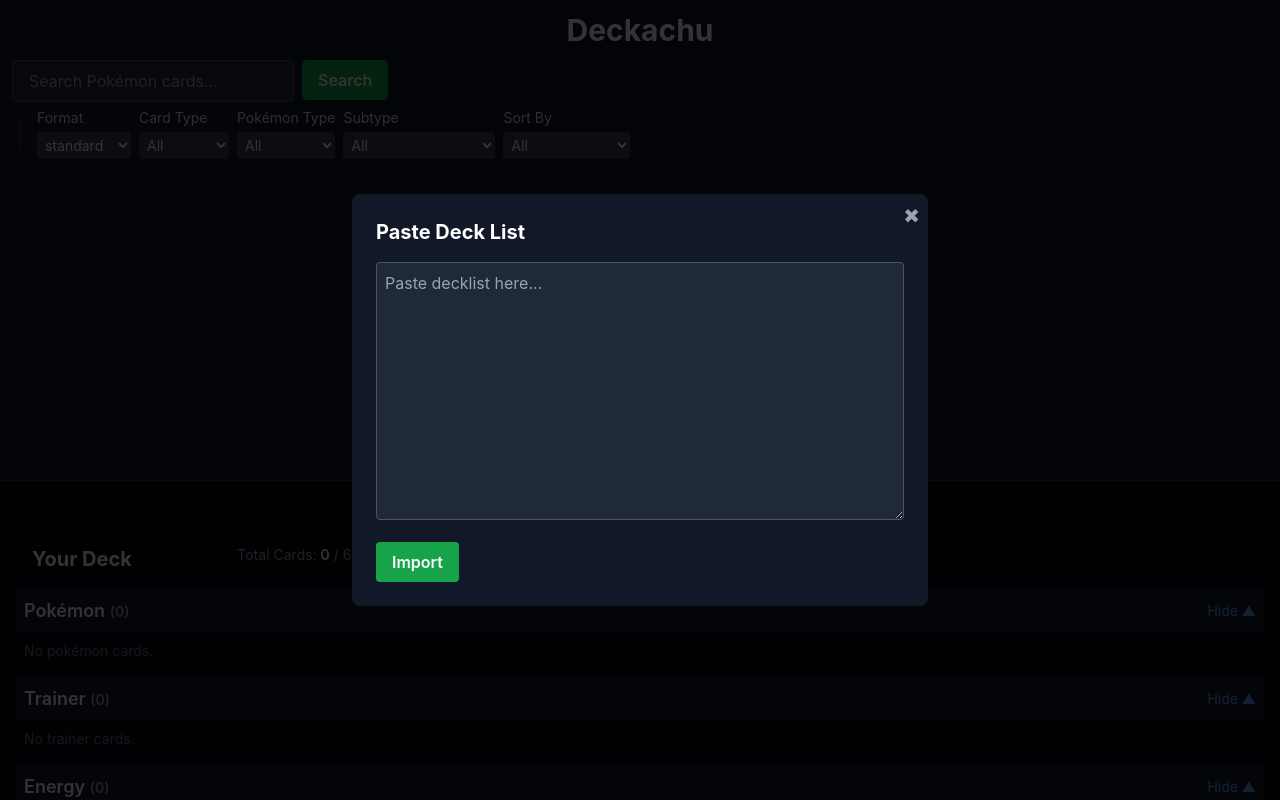
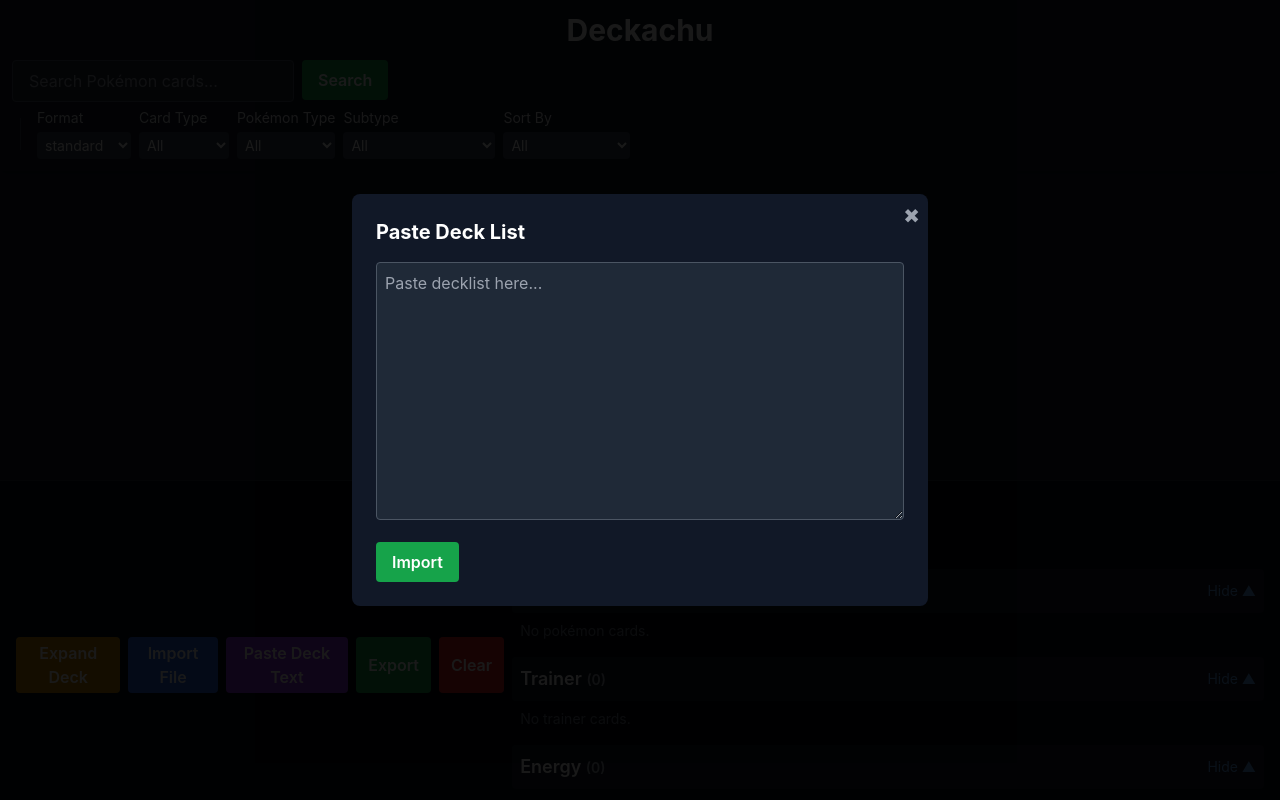
Before and after one commit to Mbani625/deckachu, a React (Create React App) app: page / in a window 1280 px wide. Both pictures are taken after a click on the button "Paste Deck Text". Built offline with nearby package versions, Linux system fonts and the light colour scheme.

Commit message:
import box update

```diff
--- a/src/App.js
+++ b/src/App.js
@@ -325,7 +325,6 @@
             className="hidden"
             onChange={handleImportDeck}
           />
-
           {/* DESKTOP BUTTON GROUP */}
           <div className="hidden md:flex gap-2">
             <button
@@ -372,7 +371,6 @@
               Clear
             </button>
           </div>
-
           {/* MOBILE OPTIONS MENU */}
           <div className="md:hidden w-full text-center">
             <button
@@ -440,6 +438,16 @@
             )}
           </div>
 
+          <DeckView
+            deck={deck}
+            onAdd={handleAddToDeck}
+            onRemove={handleRemoveFromDeck}
+            setSearchTerm={setSearchTerm}
+            searchCards={searchCards}
+            filters={activeFilters}
+          />
+        </div>
+
         {/* DECK TEXT MODAL */}
         {showTextImport && (
           <div className="fixed inset-0 z-[9999]">
@@ -451,16 +459,6 @@
             />
           </div>
         )}
-        </div>
-
-        <DeckView
-          deck={deck}
-          onAdd={handleAddToDeck}
-          onRemove={handleRemoveFromDeck}
-          setSearchTerm={setSearchTerm}
-          searchCards={searchCards}
-          filters={activeFilters}
-        />
       </div>
 
       {showBackToTop && (
--- a/src/components/DeckTextImportModal.jsx
+++ b/src/components/DeckTextImportModal.jsx
@@ -3,7 +3,7 @@
 
 const DeckTextImportModal = ({ onClose, onImport, text, setText }) => {
   return (
-    <div className="fixed inset-0 z-[9999] bg-black bg-opacity-80 flex justify-center items-center">
+    <div className="fixed top-0 left-0 w-screen h-screen z-[9999] bg-black bg-opacity-90 flex justify-center items-center px-4">
       <div className="bg-gray-900 text-white p-6 rounded-lg w-[90%] max-w-xl shadow-lg relative">
         <button
           onClick={onClose}
```
Lines whose indentation alone changed are shown as unchanged.
